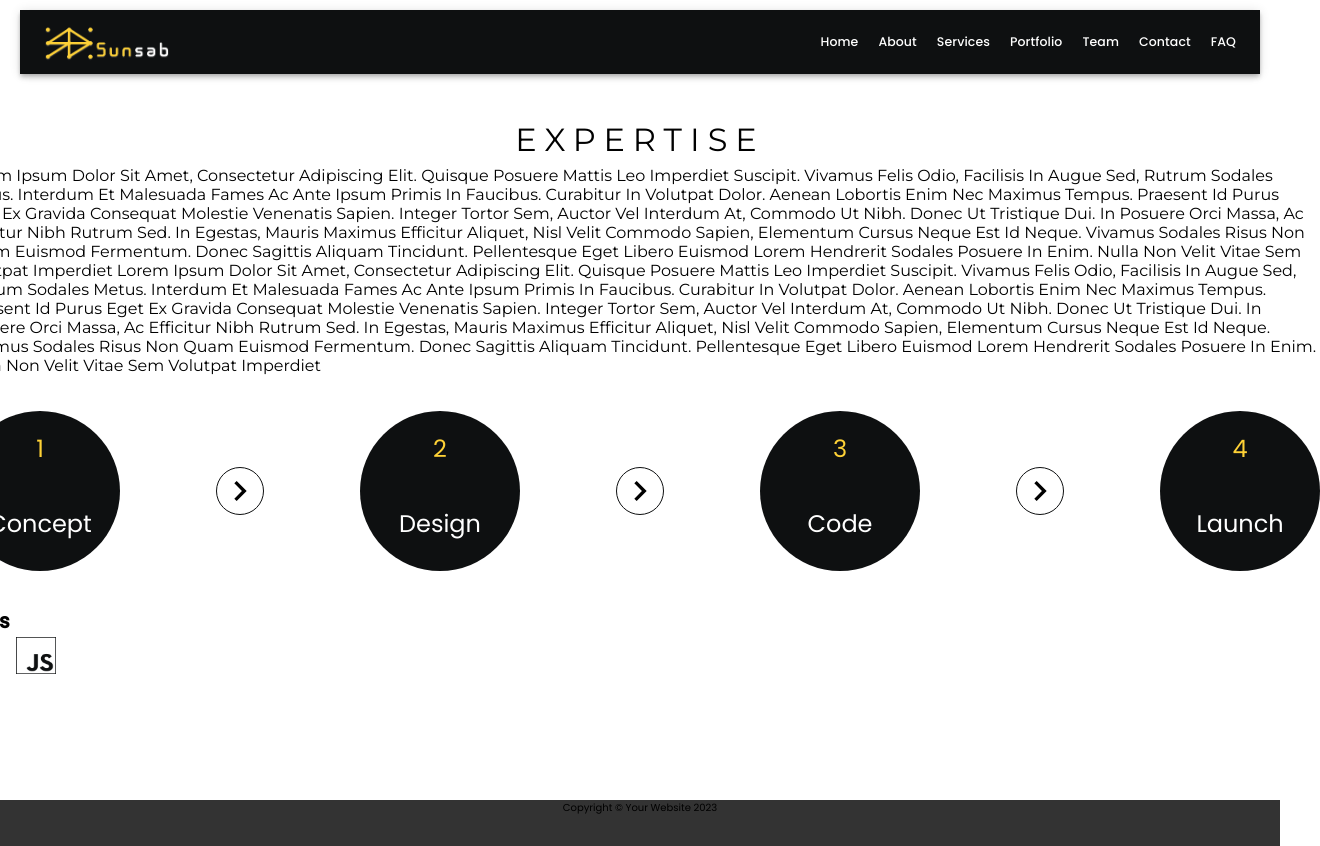
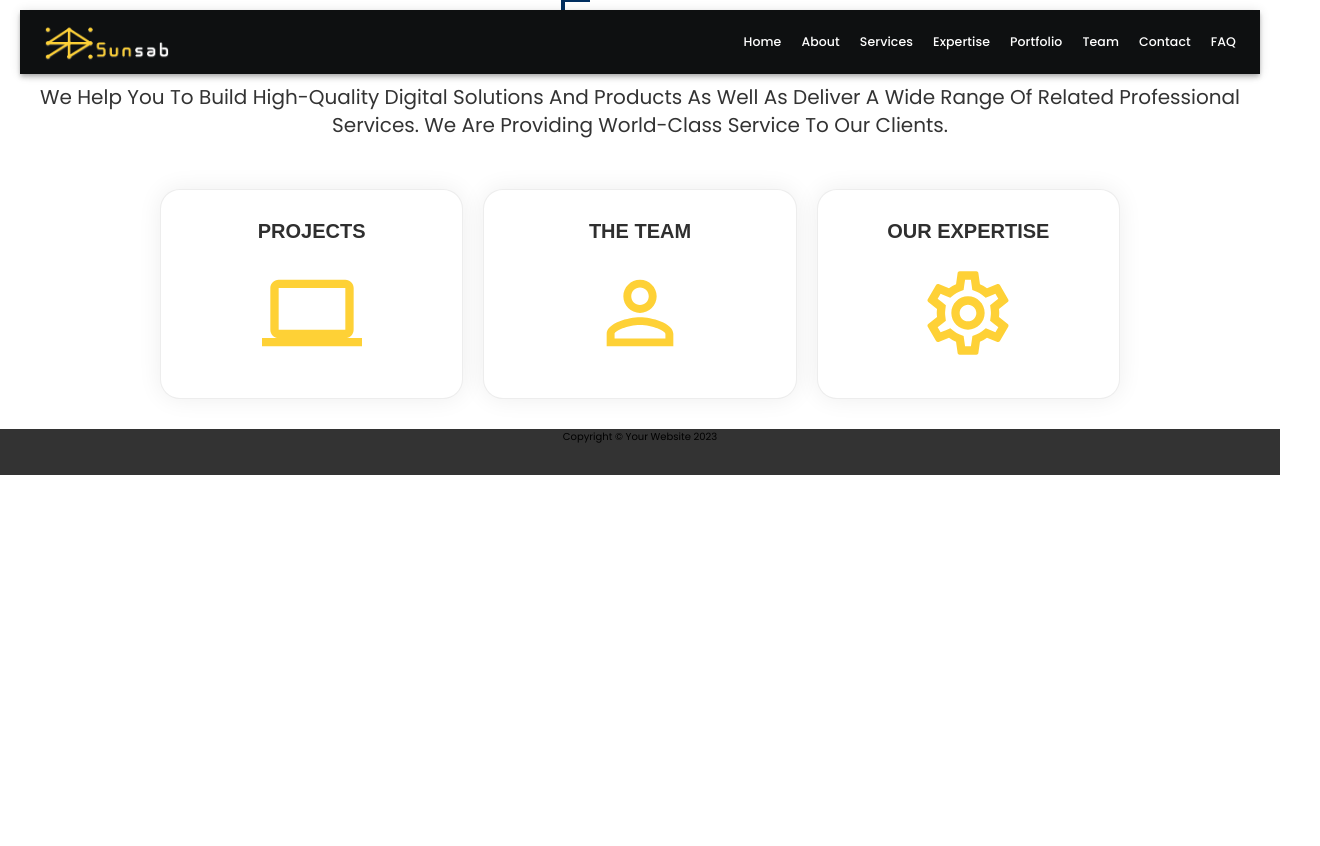
Before and after one commit to SunsabWebTeam1/Company_Website, a React (Create React App) app: page /services in a window 1280 px wide. Shown: the whole page, 1320 px wide, since content can reach past the window. After the commit the page ends 800 px from the top, so only its background shows below. Built offline with nearby package versions, Linux system fonts and the light colour scheme.

Commit message:
added services made by austin

```diff
--- a/src/App.js
+++ b/src/App.js
@@ -14,6 +14,7 @@ import Footer from "./components/Footer";
 import { AnimatePresence } from "framer-motion";
 
 import { Routes, Route, useLocation } from "react-router-dom"
+import Expertise from "./components/Expertise";
 
 function App() {
 
@@ -31,6 +32,7 @@ function App() {
           <Route path="/home" element={<Home />} />
           <Route path="/about" element={<About />} />
           <Route path="/services" element={<Services />} />
+          <Route path="/expertise" element={<Expertise />} />
           <Route path="/portfolio" element={<Portfolio />} />
           <Route path="/team" element={<Team />} />
           <Route path="/contact" element={<Contact />} />
--- /dev/null
+++ b/src/components/Expertise.jsx
@@ -0,0 +1,67 @@
+import React from "react";
+import '../styles/expertise.css';
+import transition from "../transition";
+//Images
+import photoShopImage from '../images/ExpertiseImg/PhotoShop.png'
+import JavaScriptImage from '../images/ExpertiseImg/JavaScript.png'
+
+//icons
+import ChevronRightSharpIcon from '@mui/icons-material/ChevronRightSharp';
+
+
+function Expertise() {
+  return (
+    <div className="expertise">
+      <div className="expertiseContent">
+        <h1 className="expertiseTitle">EXPERTISE</h1>
+        <p className="expertiseContentWords">Lorem ipsum dolor sit amet, consectetur adipiscing elit. Quisque posuere mattis leo imperdiet suscipit.
+          Vivamus felis odio, facilisis in augue sed, rutrum sodales metus. Interdum et malesuada fames ac ante
+          ipsum primis in faucibus. Curabitur in volutpat dolor. Aenean lobortis enim nec maximus tempus. Praesent
+          id purus eget ex gravida consequat molestie venenatis sapien. Integer tortor sem, auctor vel interdum at,
+          commodo ut nibh. Donec ut tristique dui. In posuere orci massa, ac efficitur nibh rutrum sed. In egestas,
+          mauris maximus efficitur aliquet, nisl velit commodo sapien, elementum cursus neque est id neque.
+          Vivamus sodales risus non quam euismod fermentum. Donec sagittis aliquam tincidunt. Pellentesque
+          eget libero euismod lorem hendrerit sodales posuere in enim. Nulla non velit vitae sem volutpat imperdiet
+          Lorem ipsum dolor sit amet, consectetur adipiscing elit. Quisque posuere mattis leo imperdiet suscipit.
+          Vivamus felis odio, facilisis in augue sed, rutrum sodales metus. Interdum et malesuada fames ac ante
+          ipsum primis in faucibus. Curabitur in volutpat dolor. Aenean lobortis enim nec maximus tempus. Praesent
+          id purus eget ex gravida consequat molestie venenatis sapien. Integer tortor sem, auctor vel interdum at,
+          commodo ut nibh. Donec ut tristique dui. In posuere orci massa, ac efficitur nibh rutrum sed. In egestas,
+          mauris maximus efficitur aliquet, nisl velit commodo sapien, elementum cursus neque est id neque.
+          Vivamus sodales risus non quam euismod fermentum. Donec sagittis aliquam tincidunt. Pellentesque
+          eget libero euismod lorem hendrerit sodales posuere in enim. Nulla non velit vitae sem volutpat imperdiet
+        </p>
+        <div className="expertiseCirlceContent">
+          <div className="expertiseCirlce">
+            <h3 className="expertiseCirlceNumber">1</h3>
+            <h3 className="expertiseCirlceWords">Concept</h3>
+          </div>
+          <div className="expertiseSmallCirlce"><ChevronRightSharpIcon style={{fontSize: '4rem'}}/></div>
+          <div className="expertiseCirlce">
+            <h3 className="expertiseCirlceNumber">2</h3>
+            <h3 className="expertiseCirlceWords">Design</h3>
+          </div>
+          <div className="expertiseSmallCirlce"><ChevronRightSharpIcon style={{fontSize: '4rem'}}/></div>
+          <div className="expertiseCirlce">
+            <h3 className="expertiseCirlceNumber">3</h3>
+            <h3 className="expertiseCirlceWords">Code</h3>
+          </div>
+          <div className="expertiseSmallCirlce"><ChevronRightSharpIcon style={{fontSize: '4rem'}}/></div>
+          <div className="expertiseCirlce">
+            <h3 className="expertiseCirlceNumber">4</h3>
+            <h3 className="expertiseCirlceWords">Launch</h3>
+          </div>
+        </div>
+        <div className="expertiseSkills">
+          <h1>Skills</h1>
+          <div className="expertiseSkillsBoxContent">
+            <div className="expertiseSkillsBox"><img src={photoShopImage} alt="photoShopImage" style={{ width: '5vh', height: 'auto' }}/></div>
+            <div className="expertiseSkillsBox"><img src={JavaScriptImage} alt="JavaScriptImage" style={{ width: '5vh', height: 'auto' }}/></div>
+          </div>
+        </div>
+      </div>
+    </div>
+  );
+}
+
+export default transition(Expertise);
--- a/src/components/Navbar.jsx
+++ b/src/components/Navbar.jsx
@@ -17,6 +17,9 @@ function Navbar() {
           <Link to="/services" style={{ textDecoration: "none", color: "inherit" }}>Services</Link>
         </Typography>
         <Typography variant="h6" sx={{ marginLeft: "20px" }}>
+          <Link to="/expertise" style={{ textDecoration: "none", color: "inherit" }}>Expertise</Link>
+        </Typography>
+        <Typography variant="h6" sx={{ marginLeft: "20px" }}>
           <Link to="/portfolio" style={{ textDecoration: "none", color: "inherit" }}>Portfolio</Link>
         </Typography>
         <Typography variant="h6" sx={{ marginLeft: "20px" }}>
--- a/src/components/Services.jsx
+++ b/src/components/Services.jsx
@@ -1,62 +1,48 @@
 import React from "react";
-import '../styles/expertise.css';
+import ComputerIcon from "@mui/icons-material/Computer";
+import PersonIcon from "@mui/icons-material/PersonOutlineOutlined";
+import SettingsIcon from "@mui/icons-material/SettingsOutlined";
 import transition from "../transition";
-//Images
-import photoShopImage from '../images/ExpertiseImg/PhotoShop.png'
-import JavaScriptImage from '../images/ExpertiseImg/JavaScript.png'
-
-//icons
-import ChevronRightSharpIcon from '@mui/icons-material/ChevronRightSharp';
-
-
 function Services() {
   return (
-    <div className="expertise">
-      <div className="expertiseContent">
-        <h1 className="expertiseTitle">EXPERTISE</h1>
-        <p className="expertiseContentWords">Lorem ipsum dolor sit amet, consectetur adipiscing elit. Quisque posuere mattis leo imperdiet suscipit.
-          Vivamus felis odio, facilisis in augue sed, rutrum sodales metus. Interdum et malesuada fames ac ante
-          ipsum primis in faucibus. Curabitur in volutpat dolor. Aenean lobortis enim nec maximus tempus. Praesent
-          id purus eget ex gravida consequat molestie venenatis sapien. Integer tortor sem, auctor vel interdum at,
-          commodo ut nibh. Donec ut tristique dui. In posuere orci massa, ac efficitur nibh rutrum sed. In egestas,
-          mauris maximus efficitur aliquet, nisl velit commodo sapien, elementum cursus neque est id neque.
-          Vivamus sodales risus non quam euismod fermentum. Donec sagittis aliquam tincidunt. Pellentesque
-          eget libero euismod lorem hendrerit sodales posuere in enim. Nulla non velit vitae sem volutpat imperdiet
-          Lorem ipsum dolor sit amet, consectetur adipiscing elit. Quisque posuere mattis leo imperdiet suscipit.
-          Vivamus felis odio, facilisis in augue sed, rutrum sodales metus. Interdum et malesuada fames ac ante
-          ipsum primis in faucibus. Curabitur in volutpat dolor. Aenean lobortis enim nec maximus tempus. Praesent
-          id purus eget ex gravida consequat molestie venenatis sapien. Integer tortor sem, auctor vel interdum at,
-          commodo ut nibh. Donec ut tristique dui. In posuere orci massa, ac efficitur nibh rutrum sed. In egestas,
-          mauris maximus efficitur aliquet, nisl velit commodo sapien, elementum cursus neque est id neque.
-          Vivamus sodales risus non quam euismod fermentum. Donec sagittis aliquam tincidunt. Pellentesque
-          eget libero euismod lorem hendrerit sodales posuere in enim. Nulla non velit vitae sem volutpat imperdiet
-        </p>
-        <div className="expertiseCirlceContent">
-          <div className="expertiseCirlce">
-            <h3 className="expertiseCirlceNumber">1</h3>
-            <h3 className="expertiseCirlceWords">Concept</h3>
+    <div className="pt-5 pb-5" style={{ backgroundColor: "#ffffff" }}>
+      <div className="container">
+        <div className="row">
+          <div className="section-head col-sm-12" id="service">
+            <h1>Vision</h1>
+            <p>
+              We help you to build high-quality digital solutions and products
+              as well as deliver a wide range of related professional services.
+              We are providing world-class service to our clients.
+            </p>
           </div>
-          <div className="expertiseSmallCirlce"><ChevronRightSharpIcon style={{fontSize: '4rem'}}/></div>
-          <div className="expertiseCirlce">
-            <h3 className="expertiseCirlceNumber">2</h3>
-            <h3 className="expertiseCirlceWords">Design</h3>
-          </div>
-          <div className="expertiseSmallCirlce"><ChevronRightSharpIcon style={{fontSize: '4rem'}}/></div>
-          <div className="expertiseCirlce">
-            <h3 className="expertiseCirlceNumber">3</h3>
-            <h3 className="expertiseCirlceWords">Code</h3>
-          </div>
-          <div className="expertiseSmallCirlce"><ChevronRightSharpIcon style={{fontSize: '4rem'}}/></div>
-          <div className="expertiseCirlce">
-            <h3 className="expertiseCirlceNumber">4</h3>
-            <h3 className="expertiseCirlceWords">Launch</h3>
-          </div>
-        </div>
-        <div className="expertiseSkills">
-          <h1>Skills</h1>
-          <div className="expertiseSkillsBoxContent">
-            <div className="expertiseSkillsBox"><img src={photoShopImage} alt="photoShopImage" style={{ width: '5vh', height: 'auto' }}/></div>
-            <div className="expertiseSkillsBox"><img src={JavaScriptImage} alt="JavaScriptImage" style={{ width: '5vh', height: 'auto' }}/></div>
+          <div
+            style={{
+              display: "grid",
+              gridTemplateColumns: "repeat(3, 1fr)",
+              gridGap: 20,
+              marginLeft: "150px",
+              marginRight: "150px",
+            }}
+          >
+            <div className="column" style={{ paddingLeft: "10px" }}>
+              <div className="item">
+                <h6>PROJECTS</h6>
+                <ComputerIcon style={{ color: "#FED136", fontSize: 100 }} />
+              </div>
+            </div>
+            <div className="column">
+              <div className="item">
+                <h6>THE TEAM</h6>
+                <PersonIcon style={{ color: "#FED136", fontSize: 100 }} />
+              </div>
+            </div>
+            <div className="column" style={{ paddingRight: "10px" }}>
+              <div className="item">
+                <h6>OUR EXPERTISE</h6>
+                <SettingsIcon style={{ color: "#FED136", fontSize: 100 }} />
+              </div>
+            </div>
           </div>
         </div>
       </div>
```
